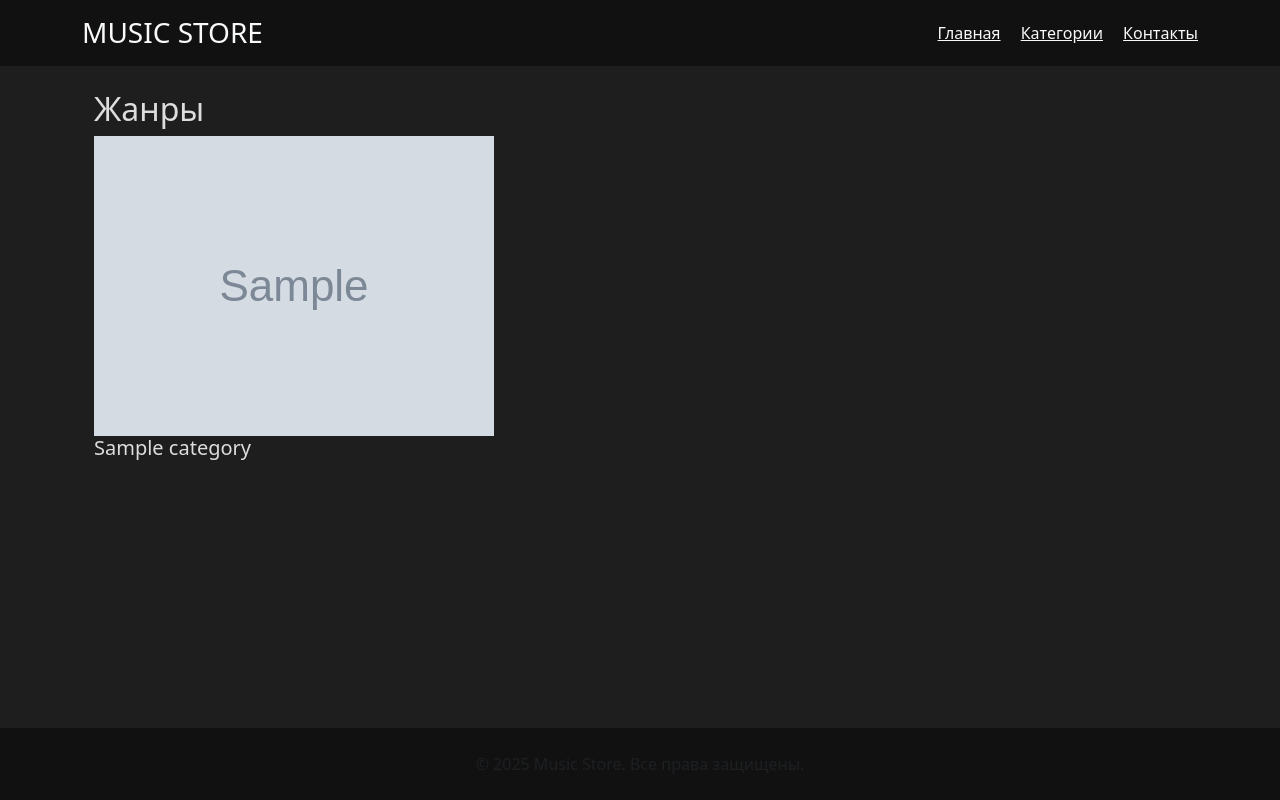
After one commit to JustJava11/Music-store, a Django app: page /categories/list/ in a window 1280 px wide. The commit adds this page. Run offline with Django 5.2, Linux system fonts and the light colour scheme; tables that the repository leaves empty hold one stand-in row (values such as "Sample post"); grey boxes marked "Sample" are stand-in pictures.

Commit message:
Add create and listview for category

```diff
--- a/app_core/urls.py
+++ b/app_core/urls.py
@@ -1,6 +1,7 @@
+from django.conf import settings
 from django.contrib import admin
 from django.urls import path, include
-
+from django.conf.urls.static import static
 
 urlpatterns = [
     path('admin/', admin.site.urls),
@@ -9,3 +10,6 @@ urlpatterns = [
     path('products/', include('products.urls')),
     path('orders/', include('orders.urls'))
 ]
+
+if settings.DEBUG:
+    urlpatterns += static(settings.MEDIA_URL, document_root=settings.MEDIA_ROOT)
--- a/categories/models.py
+++ b/categories/models.py
@@ -2,7 +2,7 @@ from django.db import models
 
 class Category(models.Model):
     title = models.CharField(max_length=128, verbose_name='category title')
-    image = models.ImageField(upload_to='images/category_images/', verbose_name='category image')
+    image = models.ImageField(upload_to='images/category_images/', verbose_name='category image', null=True, blank=True)
     created_at = models.DateTimeField(auto_now_add=True, verbose_name='category created time')
 
     def __str__(self):
--- a/categories/urls.py
+++ b/categories/urls.py
@@ -1,5 +1,7 @@
 from django.urls import path
+from categories.views import *
 
 urlpatterns = [
-
+    path('create/', CreateCategoryView.as_view(), name='category_create'),
+    path('list/', ListCategoryView.as_view(), name='category_list'),
 ]
--- a/categories/views.py
+++ b/categories/views.py
@@ -1,3 +1,29 @@
-from django.shortcuts import render
+from categories.models import Category
+from categories.forms import CategoryForm
+from django.urls import reverse_lazy
+from django.views.generic import CreateView, UpdateView, ListView, DetailView, DeleteView
 
-# Create your views here.
+
+class CreateCategoryView(CreateView):
+    model = Category
+    template_name = 'categories/category_create.html'
+    form_class = CategoryForm
+    success_url = reverse_lazy('category_list')
+
+    def get_context_data(self, **kwargs):
+        context = super().get_context_data()
+        title = 'Create Category'
+        context['title'] = title
+        return context
+
+
+class ListCategoryView(ListView):
+    model = Category
+    template_name = 'categories/category_list.html'
+    context_object_name = 'categories'
+
+    def get_context_data(self, **kwargs):
+        context = super().get_context_data()
+        title = 'Guitar Store'
+        context['title'] = title
+        return context
--- a/templates/base.html
+++ b/templates/base.html
@@ -1,10 +1,63 @@
 <!DOCTYPE html>
-<html lang="en">
+<html lang="ru">
 <head>
-  <meta charset="UTF-8">
-  <title>Base</title>
+    <meta charset="UTF-8">
+    <meta name="viewport" content="width=device-width, initial-scale=1.0">
+    <title>{{ title }}</title>
+    <link href="https://cdn.jsdelivr.net/npm/bootstrap@5.3.2/dist/css/bootstrap.min.css" rel="stylesheet">
+    <style>
+        body {
+            background-color: #1e1e1e;
+            color: #ddd;
+            min-height: 100vh;
+            display: flex;
+            flex-direction: column;
+        }
+        header, footer {
+            background-color: #111;
+        }
+        .card {
+            background-color: #2c2c2c;
+            border: none;
+            transition: transform 0.2s;
+        }
+        .card:hover {
+            transform: scale(1.02);
+        }
+        .btn-primary {
+            background-color: #007bff;
+            border: none;
+        }
+        .btn-primary:hover {
+            background-color: #0056b3;
+        }
+    </style>
 </head>
 <body>
 
+<header class="p-3 mb-4">
+    <div class="container d-flex justify-content-between align-items-center">
+        <h1 class="h3 m-0 text-light">MUSIC STORE</h1>
+        <nav>
+            <a href="#" class="text-light me-3">Главная</a>
+            <a href="#" class="text-light me-3">Категории</a>
+            <a href="#" class="text-light">Контакты</a>
+        </nav>
+    </div>
+</header>
+
+<main class="container mb-5">
+    {% block main %}
+
+    {% endblock %}
+</main>
+
+<footer class="py-4 mt-auto">
+    <div class="container text-center text-muted">
+        &copy; 2025 Music Store. Все права защищены.
+    </div>
+</footer>
+
+<script src="https://cdn.jsdelivr.net/npm/bootstrap@5.3.2/dist/js/bootstrap.bundle.min.js"></script>
 </body>
 </html>
--- /dev/null
+++ b/templates/categories/category_list.html
@@ -0,0 +1,54 @@
+{% extends 'base.html' %}
+
+{% block main %}
+<div class="container">
+    <h2>Жанры</h2>
+
+    {% if user.is_authenticated and user.is_staff %}
+    <div>
+        <a href="{% url 'category_create' %}">Создать Жанр</a>
+    </div>
+    {% endif %}
+
+    <div class="category-container">
+        {% for category in categories %}
+        <div class="category-item">
+            {% if category.image %}
+            <img src="{{ category.image.url }}" alt="{{ category.title }}">
+            {% else %}
+            <img src="https://www.drupal.org/files/project-images/Nothing.jpg" alt="{{ category.title }}">
+            {% endif %}
+            <h5>{{ category.title }}</h5>
+        </div>
+        {% empty %}
+        <div>
+            <p>Пока нет жанров.</p>
+        </div>
+        {% endfor %}
+    </div>
+</div>
+{% endblock %}
+
+{% block extra_css %}
+<style>
+    .category-container {
+        display: grid;
+        grid-template-columns: repeat(4, 1fr);
+        gap: 20px;
+        max-width: 1200px;
+        margin: 0 auto;
+    }
+
+    .category-item {
+        border: 1px solid #ccc;
+        padding: 10px;
+        text-align: center;
+    }
+
+    .category-item {
+        width: 10px;
+        height: 15px;
+        object-fit: cover;
+    }
+</style>
+{% endblock %}
```
Also changed, not shown: templates/categories/category_create.html (added, +43 -0 lines), categories/migrations/0002_alter_category_image.py (added), media/images/category_images/pngwing.com.png (added), media/images/category_images/акустика.jpg (added), media/images/category_images/акустика_44ra4Xh.jpg (added).
